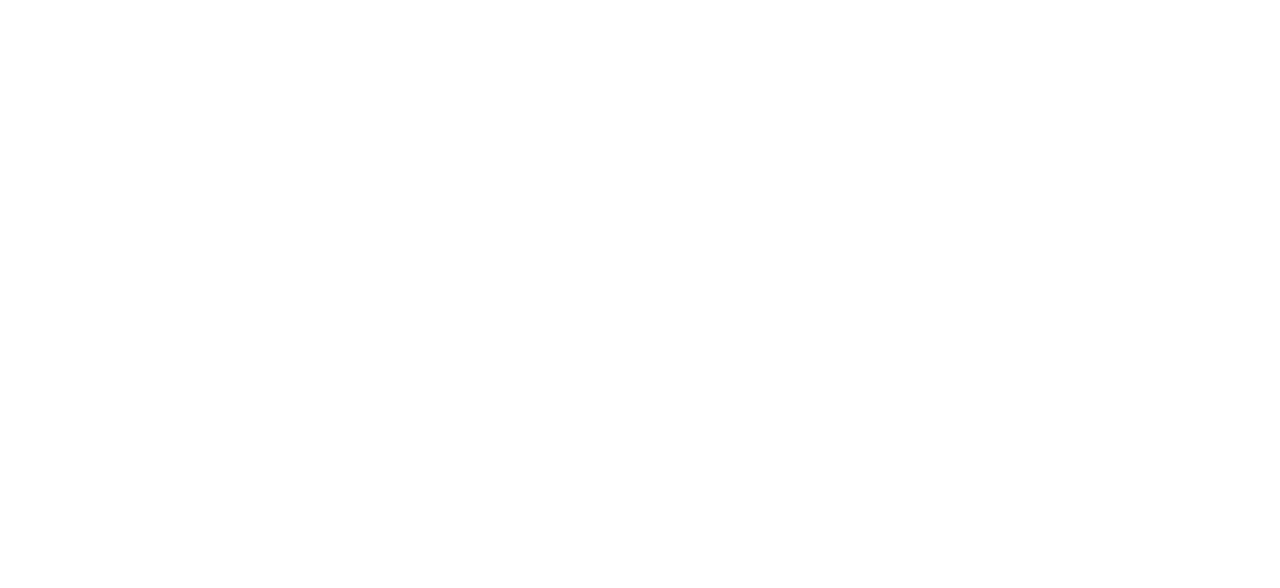
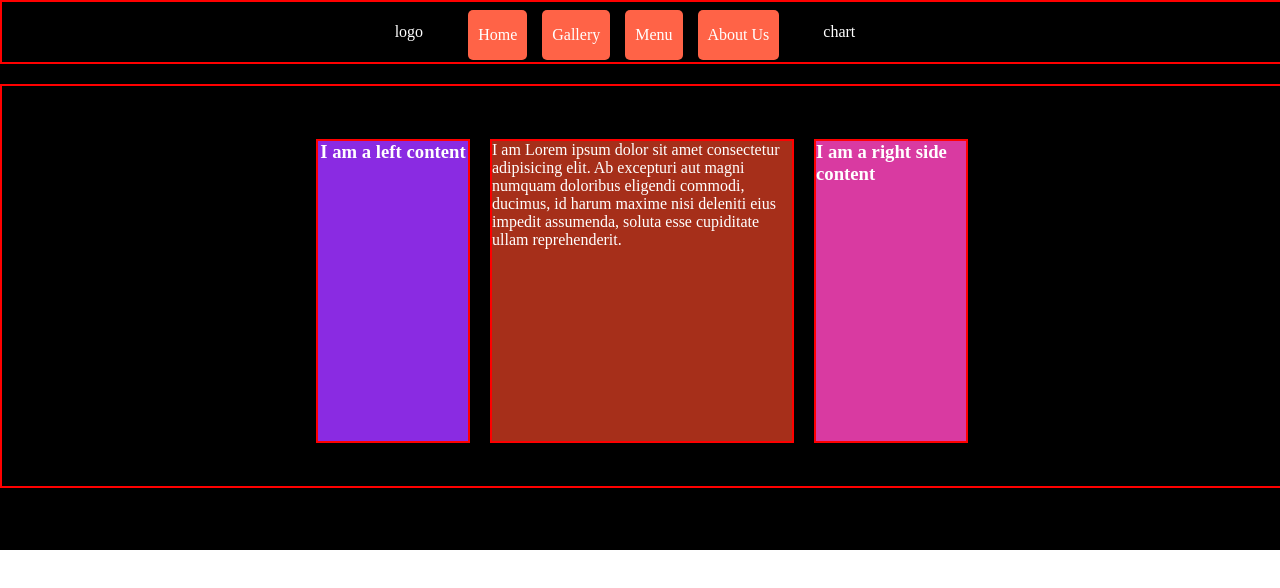
Before and after one commit to masudtek/grocery-shop, a plain HTML site: page index.html in a window 1280 px wide. Drawn offline with Linux system fonts and the light colour scheme.

Commit message:
make page layout

```diff
--- a/index.html
+++ b/index.html
@@ -3,9 +3,41 @@
 <head>
     <meta charset="UTF-8">
     <meta name="viewport" content="width=device-width, initial-scale=1.0">
+    <link rel="stylesheet" href="style.css">
     <title>grocery shop</title>
 </head>
 <body>
+    <div class="container">
+        <div class="header">
+                <div class="logo">
+                    logo
+                    <!-- <img src="/images/logo.jpg" alt="logo"> -->
+                </div>
+                <div class="nav">
+                    <div class="menu"><a href="Home.html">Home</a></div>
+                    <div class="menu"><a href="gallery.html">Gallery</a></div>
+                    <div class="menu"><a href="menu.html">Menu</a></div>
+                    <div class="menu"><a href="aboutus.html">About Us</a></div>
+                </div>
+                <div class="chart">
+                    chart
+                </div>
+        </div>
+
+        <div class="main">
+            <div class="leftside">
+                <h3>I am a left content </h3>
+            </div>
+            <div class="middleContainer">
+                <p>I am  Lorem ipsum dolor sit amet consectetur adipisicing elit. Ab excepturi aut magni numquam doloribus eligendi commodi, ducimus, id harum maxime nisi deleniti eius impedit assumenda, soluta esse cupiditate ullam reprehenderit.</p>
+            </div>
+
+            <div class="rightside">
+                <h3>I am a right side content </h3>
+            </div>
+        </div>
+
+    </div>
 
 </body>
 </html>
--- /dev/null
+++ b/style.css
@@ -0,0 +1,108 @@
+* {
+    margin: 0;
+    padding: 0;
+  }
+
+  .container {
+    background-color:black;
+    height: 550px;
+    width: 100%;
+    justify-content: center;
+  }
+
+  .header {
+    border: 2px solid red;
+    height: 60px;
+    width: 100%;
+    background-color: black;
+    color: white;
+    display: flex;
+    align-items: center;
+    justify-content: center;
+  }
+
+  a {
+    text-decoration: none;
+    color: white;
+  }s
+
+  .logo{
+    /* background-image: url(/images/logo.jpg); */
+    height: 45px;
+    width: 100px;
+    border: 2px solid red;
+    padding: 10px;
+  }
+
+  .nav {
+    display: flex;
+    /* border: 2px solid red; */
+    height: 45px;
+    margin-left: 20px;
+    padding: 10px;
+  }
+
+  .menu {
+    background-color: tomato;
+    height: 50px;
+    /* border: 1px solid rgb(213, 14, 14); */
+    border-radius: 5px;
+    margin-left: 15px;
+    display: flex;
+    align-items: center;
+    padding: 0 10px;
+  }
+  .menu:hover {
+    background-color: darkorange; /* Change background color on hover */
+  }
+
+  .chart {
+    /* border: 2px solid red; */
+    height: 45px;
+    width: 100px;
+    display: flex;
+    justify-content: center;
+    align-items: center;
+  }
+
+  .main{
+    color: white;
+    height: 400px;
+    width:100%;
+    border: 2px solid red;
+    display: flex;
+    align-items: center;
+    justify-content: center;
+    margin-top: 20px;
+}
+
+.leftside {
+    border: 2px solid red;
+    margin: 10px;
+    background-color: blueviolet;
+    justify-content: center;
+    display: flex;
+    height: 300px;
+    width: 150px;
+    margin-top: 20px;
+  }
+  .middleContainer{
+    border: 2px solid red;
+    margin: 10px;
+    background-color: rgb(166, 47, 26);
+    justify-content: center;
+    display: flex;
+    height: 300px;
+    width: 300px;
+    margin-top: 20px;
+  }
+  .rightside{
+    border: 2px solid red;
+    margin: 10px;
+    background-color: rgb(217, 58, 161);
+    justify-content: center;
+    display: flex;
+    height: 300px;
+    width: 150px;
+    margin-top: 20px;
+  }
```
Also changed, not shown: images/logo.jpg (added).
